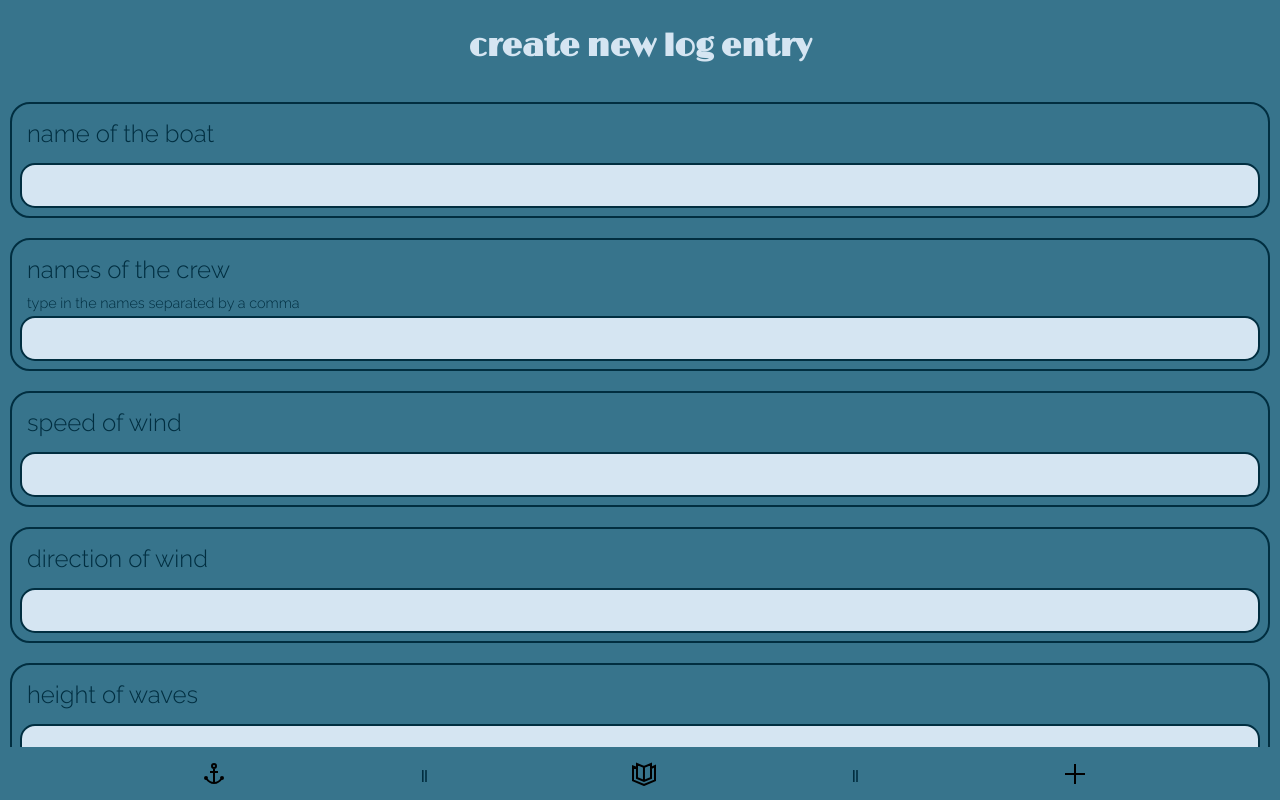
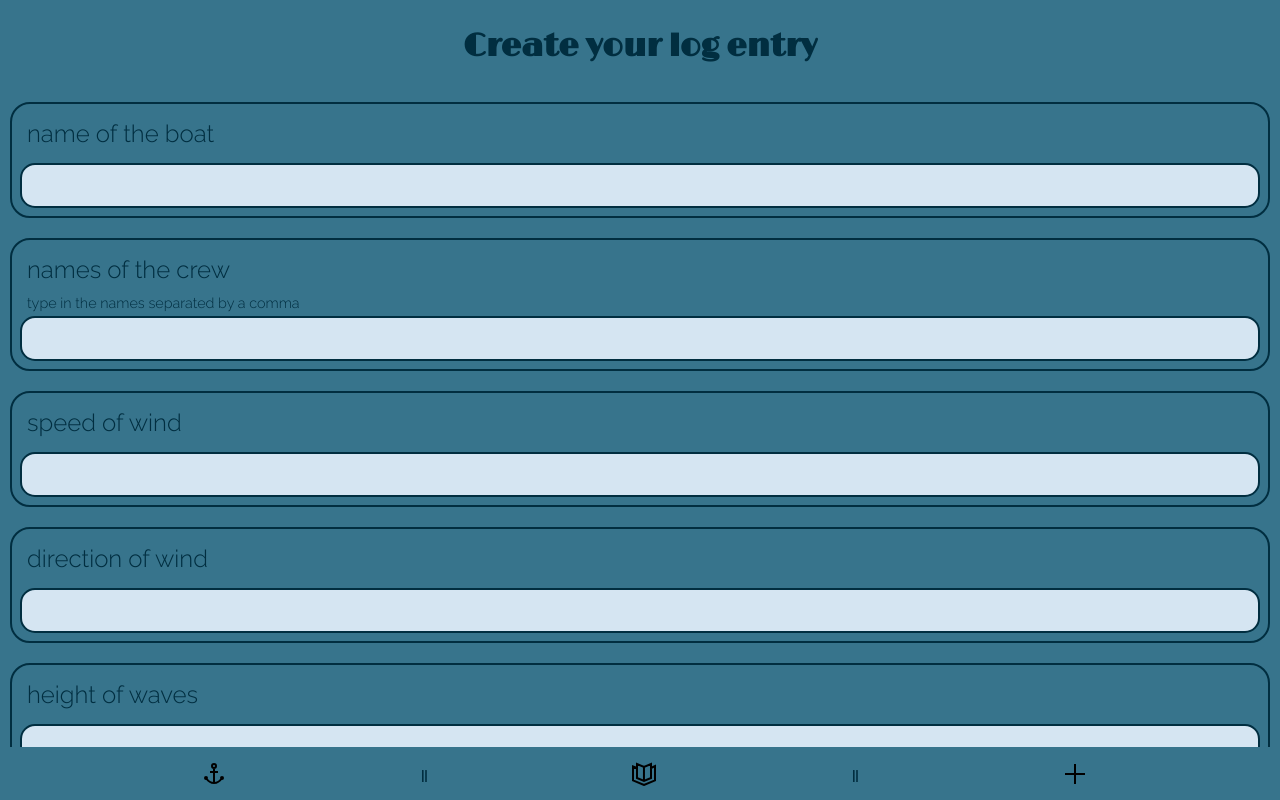
Before and after one commit to MerleMak/sail-log, a React (Create React App) app: page /create in a window 1280 px wide. Built offline with nearby package versions, Linux system fonts and the light colour scheme.

Commit message:
Edit LogForm Component and props

```diff
--- a/src/components/LogForm/LogForm.js
+++ b/src/components/LogForm/LogForm.js
@@ -3,25 +3,142 @@ import LogInput from '../LogInput/LogInput';
 import LogTextarea from '../LogTextarea/LogTextarea';
 import Button from '../Button/Button';
 import { GrTrash } from 'react-icons/gr';
-import { IconContext } from 'react-icons';
 import { Header } from '../styled-components/Header';
 import { useState } from 'react';
 import { useNavigate } from 'react-router-dom';
 import axios from 'axios';
-import { progressive } from '@cloudinary/url-gen/qualifiers/progressive';
-import { PreviewAction } from '@cloudinary/url-gen/actions/videoEdit/PreviewAction';
 
 const CLOUDNAME = process.env.REACT_APP_CLOUDINARY_CLOUDNAME;
 const PRESET = process.env.REACT_APP_CLOUDINARY_PRESET;
 
-export default function LogForm({ onSubmit }) {
+export default function LogForm({
+  onSubmit,
+  children,
+  isEditing,
+  onEdited,
+  entry,
+}) {
   const [formData, setFormData] = useState({});
   const [image, setImage] = useState('');
   const [loading, setLoading] = useState(false);
   const [process, setProcess] = useState(0);
-
+  const [defaultValue, setDefaultValue] = useState({});
+  const [editedCardId, setEditedCardId] = useState('');
   const navigate = useNavigate();
 
+  function handleIsEditing() {
+    if (isEditing === true) {
+      setDefaultValue(entry);
+      setEditedCardId(entry._id);
+    }
+  }
+
+  function handleEdited(event) {
+    event.preventDefault();
+    const form = event.target;
+    onEdited(formData, image, editedCardId);
+    form.reset();
+    navigate('../logbook');
+  }
+
+  return (
+    <Form
+      autoComplete="off"
+      aria-labelledby="header"
+      onSubmit={handleSubmit || handleEdited}
+      isEditing={handleIsEditing}
+    >
+      <CreateHeader id="header">{children}</CreateHeader>
+      <LogInput
+        type="text"
+        labelText="name of the boat"
+        name="boatName"
+        required
+        onChange={handleOnChange}
+        defaultValue={defaultValue}
+      ></LogInput>
+      <LogInput
+        type="text"
+        labelText="names of the crew"
+        inputHint="type in the names separated by a comma"
+        name="crewNames"
+        required
+        onChange={handleOnChange}
+        defaultValue={defaultValue}
+      ></LogInput>
+      <LogInput
+        type="text"
+        labelText="speed of wind"
+        name="windSpeed"
+        required
+        onChange={handleOnChange}
+        defaultValue={defaultValue}
+      ></LogInput>
+      <LogInput
+        type="text"
+        labelText="direction of wind"
+        name="windDirection"
+        required
+        onChange={handleOnChange}
+        defaultValue={defaultValue}
+      ></LogInput>
+      <LogInput
+        type="text"
+        labelText="height of waves"
+        name="waveHeight"
+        required
+        onChange={handleOnChange}
+        defaultValue={defaultValue}
+      ></LogInput>
+      <LogTextarea
+        type="text"
+        labelText="notes"
+        textareaHint="type information like wind direction, wave size.."
+        name="notes"
+        onChange={handleOnChange}
+        defaultValue={defaultValue}
+      ></LogTextarea>
+      <ImageUpload defaultValue={defaultValue}>
+        {loading && (
+          <UploadProgress> Uploading Image...{process}%</UploadProgress>
+        )}
+        {image ? (
+          <Preview>
+            <img
+              src={image}
+              alt=""
+              style={{
+                width: '90%',
+                margin: '5%',
+                borderRadius: '10px',
+              }}
+            />
+            <DeleteButton
+              type="button"
+              variant="navigate"
+              onClick={handleRemoveImage}
+              aria-label="Remove this image from the log entry"
+            >
+              <GrTrash />
+            </DeleteButton>
+          </Preview>
+        ) : (
+          <UploadWrapper>
+            <label>upload a picture of this trip</label>
+            <input
+              type="file"
+              name="file"
+              aria-label="upload-your-picture"
+              onChange={upload}
+            />
+          </UploadWrapper>
+        )}
+      </ImageUpload>
+      <SaveButton type="submit" variant="save">
+        save
+      </SaveButton>
+    </Form>
+  );
   function handleOnChange(event) {
     const { name, value } = event.target;
     setFormData({
@@ -71,94 +188,6 @@ export default function LogForm({ onSubmit }) {
     form.reset();
     navigate('../logbook');
   }
-
-  return (
-    <Form autoComplete="off" aria-labelledby="header" onSubmit={handleSubmit}>
-      <CreateHeader id="header">create new log entry</CreateHeader>
-      <LogInput
-        type="text"
-        labelText="name of the boat"
-        name="boatName"
-        required
-        onChange={handleOnChange}
-      ></LogInput>
-      <LogInput
-        type="text"
-        labelText="names of the crew"
-        inputHint="type in the names separated by a comma"
-        name="crewNames"
-        required
-        onChange={handleOnChange}
-      ></LogInput>
-      <LogInput
-        type="text"
-        labelText="speed of wind"
-        name="windSpeed"
-        required
-        onChange={handleOnChange}
-      ></LogInput>
-      <LogInput
-        type="text"
-        labelText="direction of wind"
-        name="windDirection"
-        required
-        onChange={handleOnChange}
-      ></LogInput>
-      <LogInput
-        type="text"
-        labelText="height of waves"
-        name="waveHeight"
-        required
-        onChange={handleOnChange}
-      ></LogInput>
-      <LogTextarea
-        type="text"
-        labelText="notes"
-        textareaHint="type information like wind direction, wave size.."
-        name="notes"
-        onChange={handleOnChange}
-      ></LogTextarea>
-      <ImageUpload>
-        {loading && (
-          <UploadProgress> Uploading Image...{process}%</UploadProgress>
-        )}
-        {image ? (
-          <Preview>
-            <img
-              src={image}
-              alt=""
-              style={{
-                width: '90%',
-                margin: '5%',
-                borderRadius: '10px',
-              }}
-            />
-            <DeleteButton
-              type="button"
-              variant="navigate"
-              onClick={handleRemoveImage}
-              aria-label="Remove this image from the log entry"
-            >
-              <GrTrash />
-            </DeleteButton>
-          </Preview>
-        ) : (
-          <UploadWrapper>
-            <label>upload a picture of this trip</label>
-            <input
-              type="file"
-              name="file"
-              aria-label="upload-your-picture"
-              onChange={upload}
-            />
-          </UploadWrapper>
-        )}
-      </ImageUpload>
-      <SaveButton type="submit" variant="save">
-        save
-      </SaveButton>
-    </Form>
-  );
 }
 
 const Form = styled.form`
@@ -171,6 +200,7 @@ const Form = styled.form`
 const CreateHeader = styled(Header)`
   width: auto;
   font-size: 32px;
+  color: #012e40;
 `;
 
 const ImageUpload = styled.div`
@@ -204,6 +234,7 @@ const UploadWrapper = styled.div`
   label {
     font-size: 1.5rem;
     margin: 5px;
+    color: #012e40;
   }
   input {
     border: #012e40 2px solid;
--- a/src/routes/FormPage.js
+++ b/src/routes/FormPage.js
@@ -2,10 +2,14 @@ import styled from 'styled-components';
 import LogForm from '../components/LogForm/LogForm';
 import Navigation from '../components/Navigation/Navigation';
 
-export default function FormPage({ onSubmit }) {
+export default function FormPage({ onSubmit, onEdited }) {
   return (
     <Wrapper>
-      <LogForm onSubmit={onSubmit} />
+      <LogForm
+        onSubmit={onSubmit}
+        onEdited={onEdited}
+        children="Create your log entry"
+      />
       <Navigation />
     </Wrapper>
   );
```
